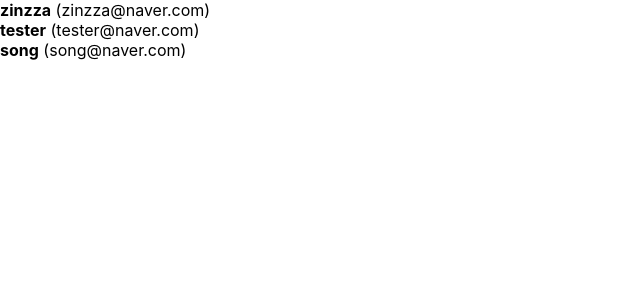
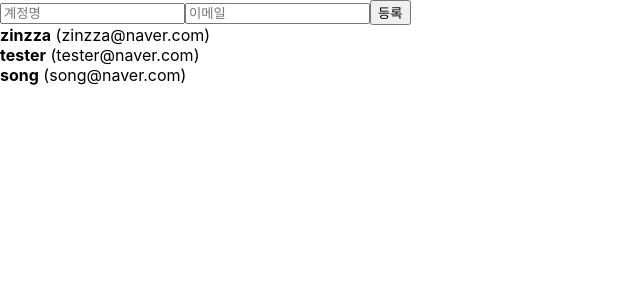
Before and after one commit to Zinzza-Song/begin-react, a React (Create React App) app: page / in a window 1280 px wide. Shown: the top 300 px of the page, without its empty margins (0-640 px from the left). Built offline with nearby package versions, Linux system fonts and the light colour scheme.

Commit message:
배열 항목 동적 추가

```diff
--- a/src/App.js
+++ b/src/App.js
@@ -1,8 +1,24 @@
-import React, { useRef } from "react";
+import React, { useRef, useState } from "react";
+import CreateUser from "./CreateUser";
 import UserList from "./UserList";
 
 function App() {
-  const users = [
+  const [inputs, setInputs] = useState({
+    username: "",
+    email: "",
+  });
+
+  const { username, email } = inputs;
+
+  const onChange = (e) => {
+    const { name, value } = e.target;
+    setInputs({
+      ...inputs,
+      [name]: value,
+    });
+  };
+
+  const [users, setUsers] = useState([
     {
       id: 1,
       username: "zinzza",
@@ -18,16 +34,38 @@
       username: "song",
       email: "song@naver.com",
     },
-  ];
+  ]);
 
   const nextId = useRef(4);
 
   const onCreate = () => {
-    console.log(nextId.current); // 4
+    const user = {
+      id: nextId.current,
+      ...inputs,
+    };
+
+    // setUsers([...users, user]); 추가 방법 1
+    setUsers(users.concat(user)); // 추가 방법 2
+
+    setInputs({
+      username: "",
+      email: "",
+    });
+
     nextId.current += 1;
   };
 
-  return <UserList users={users} />;
+  return (
+    <>
+      <CreateUser
+        username={username}
+        email={email}
+        onChange={onChange}
+        onCreate={onCreate}
+      />
+      <UserList users={users} />
+    </>
+  );
 }
 
 export default App;
--- /dev/null
+++ b/src/CreateUser.js
@@ -0,0 +1,23 @@
+import React from "react";
+
+function CreateUser({ username, email, onChange, onCreate }) {
+  return (
+    <div>
+      <input
+        name="username"
+        placeholder="계정명"
+        onChange={onChange}
+        value={username}
+      />
+      <input
+        name="email"
+        placeholder="이메일"
+        onChange={onChange}
+        value={email}
+      />
+      <button onClick={onCreate}>등록</button>
+    </div>
+  );
+}
+
+export default CreateUser;
```
